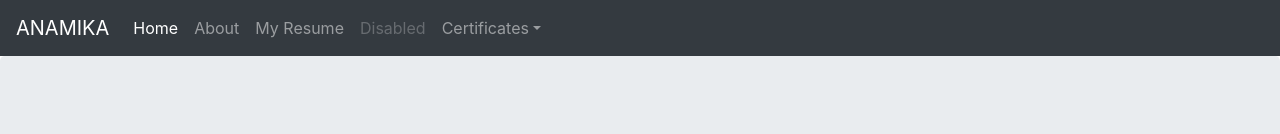
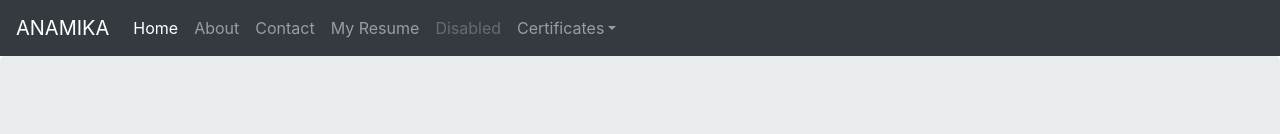
Before and after one commit to Anamikachourasia/Personal-Portfolio, a plain HTML site: page index.htm in a window 1280 px wide. Shown: the top 134 px of the page. Drawn offline with nearby package versions, Linux system fonts and the light colour scheme.

Commit message:
Update index.htm

```diff
--- a/index.htm
+++ b/index.htm
@@ -127,6 +127,9 @@
       </li>
       <li class="nav-item">
         <a class="nav-link" href="#About">About</a>
+      </li>
+      <li class="nav-item">
+        <a class="nav-link" href="#Contact" tabindex="-1">Contact</a>
       </li>
       <li class="nav-item">
         <a class="nav-link" href="EE001.pdf">My Resume</a>
```
